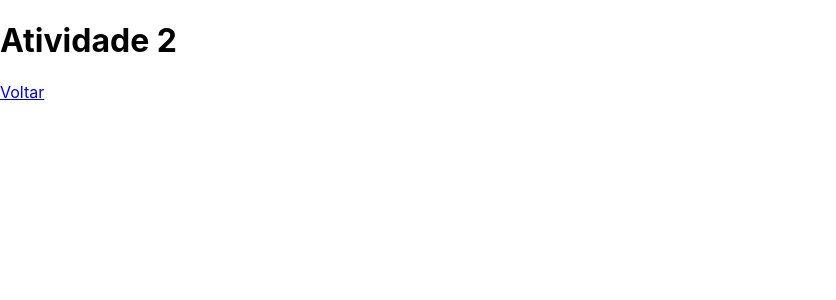
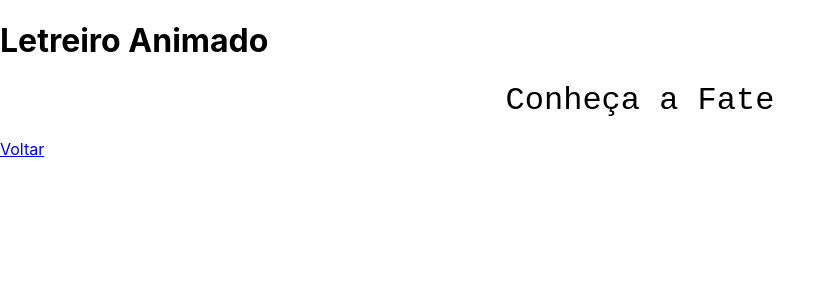
Before and after one commit to Felipecmachadoo/ReactLab, a React (Create React App) app: page /atv02 in a window 1280 px wide. Shown: the top 300 px of the page, without its empty margins (0-836 px from the left). Built offline with nearby package versions, Linux system fonts and the light colour scheme.

Commit message:
Adicionando a atividade 2
Criando um letreiro animado, que simula a digitação do texto "Conheça a Fatec" de forma que a digitação fique em looping.

```diff
--- a/src/Atv02.jsx
+++ b/src/Atv02.jsx
@@ -1,12 +1,15 @@
 import { Link } from "react-router-dom";
+import Letreiro from "./Letreiro";
 
-function Atv02()  {
-    return (
-        <>
-            <h1>Atividade 2</h1>
-            <Link to="/">Voltar</Link>
-        </>
-    )
+function Atv02() {
+  return (
+    <>
+      <h1>Letreiro Animado</h1>
+      <Letreiro />
+      <br />
+      <Link to="/">Voltar</Link>
+    </>
+  );
 }
 
 export default Atv02;
--- /dev/null
+++ b/src/Letreiro.jsx
@@ -0,0 +1,31 @@
+import React, { useState, useEffect } from "react";
+
+export default function Letreiro() {
+  const textoCompleto = "Conheça a Fatec";
+  const [texto, setTexto] = useState("");
+  const [indice, setIndice] = useState(0);
+
+  useEffect(() => {
+    const intervalo = setInterval(() => {
+      setTexto((prev) => prev + textoCompleto.charAt(indice));
+      setIndice((prev) => prev + 1);
+    }, 150);
+
+    if (indice === textoCompleto.length) {
+      setTimeout(() => {
+        setTexto("");
+        setIndice(0);
+      }, 1000);
+    }
+
+    return () => clearInterval(intervalo);
+  }, [indice]);
+
+  return (
+    <div
+      style={{ fontSize: "2rem", fontFamily: "monospace", textAlign: "center" }}
+    >
+      {texto}
+    </div>
+  );
+}
--- a/src/Relogio.jsx
+++ b/src/Relogio.jsx
@@ -1,4 +1,3 @@
-import { Link } from "react-router-dom";
 import React, { useState, useEffect } from "react";
 
 function Relogio() {
```
